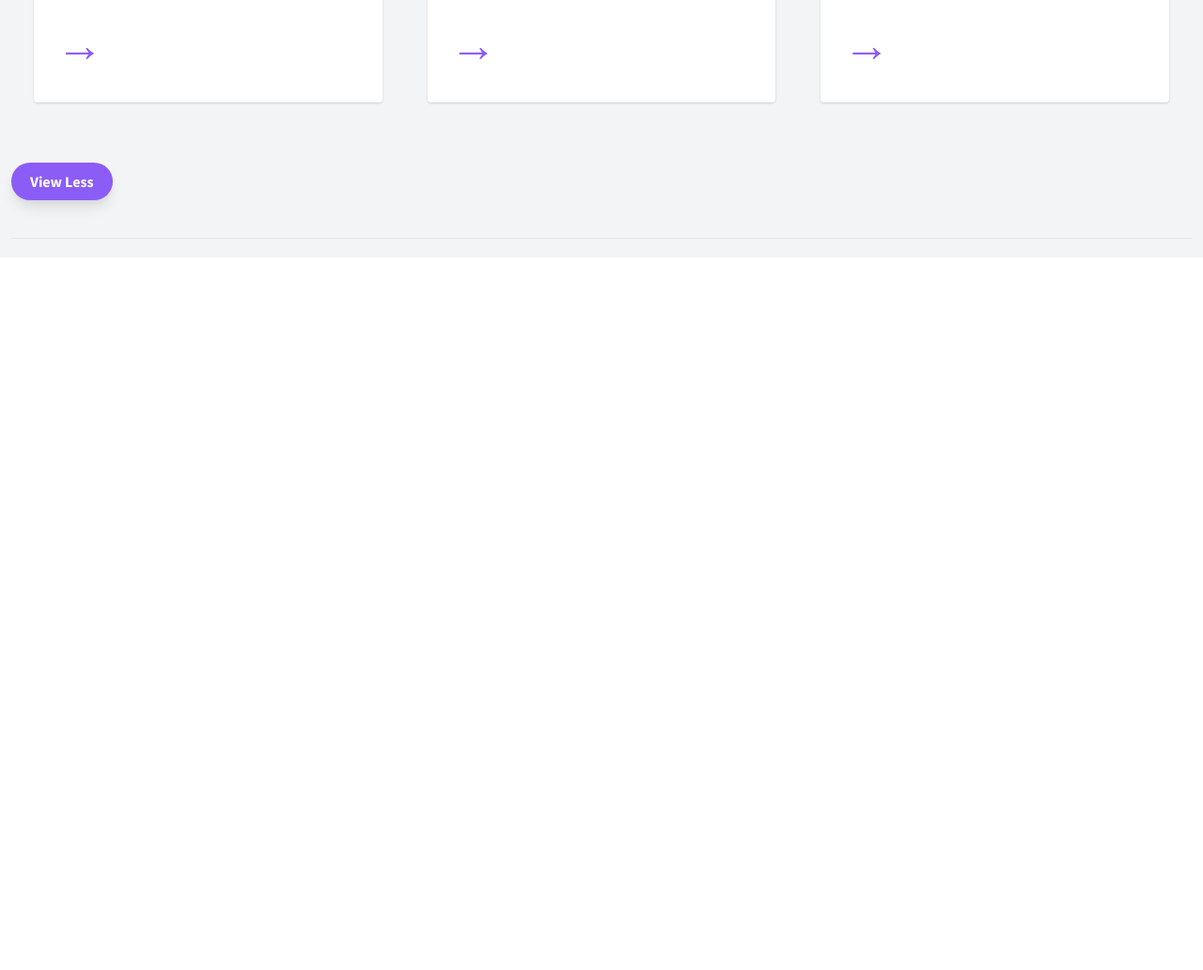
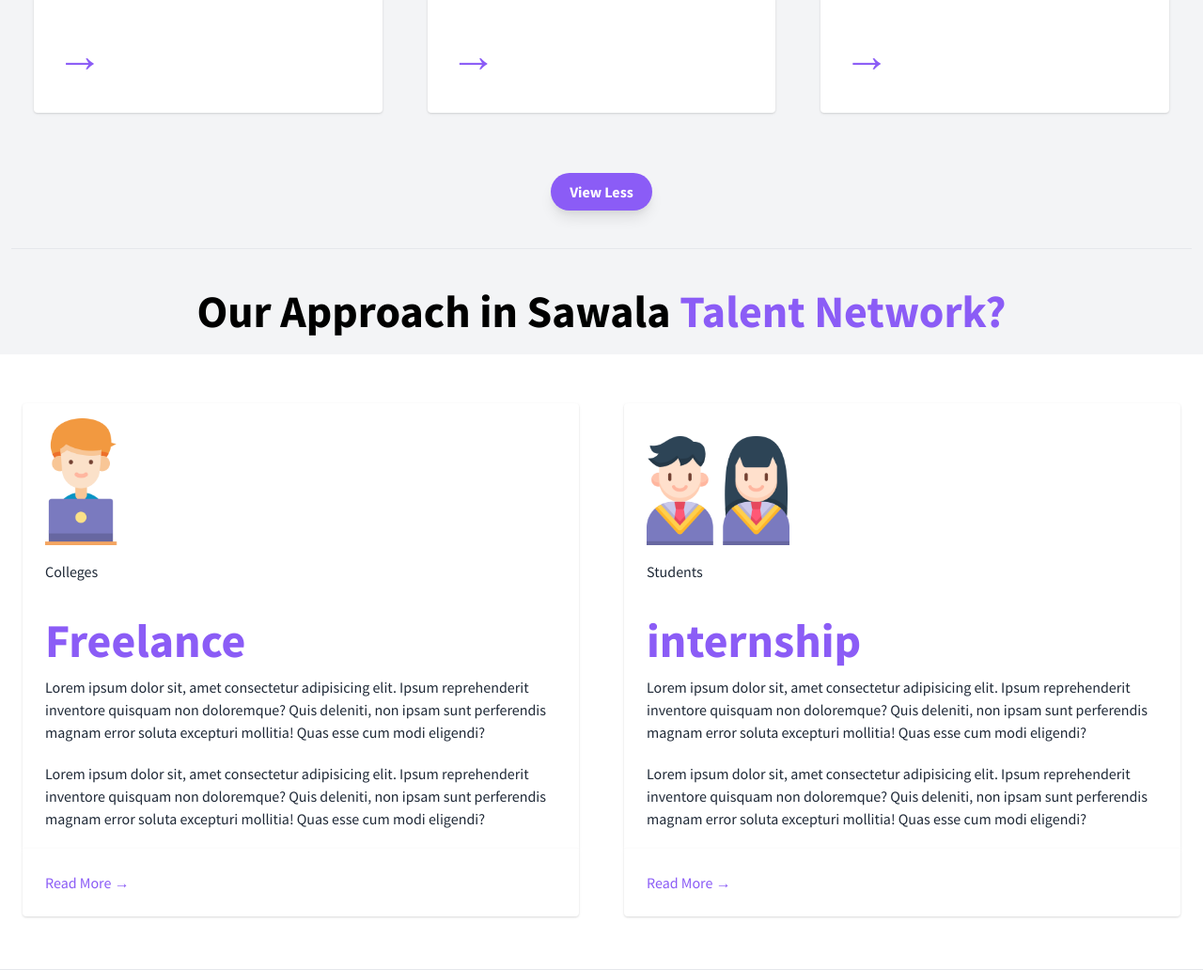
Before and after one commit to sawala-internship/stn-smk-lemahsugih, a plain HTML site: page index.html in a window 1280 px wide. Shown: the part 2610-3642 px from the top of the page at 94% size. Before the commit the page ends 2884 px from the top, so only its background shows below. Drawn offline with nearby package versions, Linux system fonts and the light colour scheme.

Commit message:
rubah isi html

```diff
--- a/index.html
+++ b/index.html
@@ -226,7 +226,7 @@
                     <div class="flex-1 bg-white rounded-t rounded-b-none overflow-hidden shadow">
                       <a href="#" class="flex flex-wrap no-underline hover:no-underline">
                         <div class="w-full font-bold text-gray-800 px-6 pt-10" style="color: #8B5CF6; font-size: 25px;">
-                          Software Engineering
+                          Finance
                         </div>
                         <p class="text-gray-800 text-base px-6 mb-5">
                           Lorem ipsum dolor sit amet, consectetur adipiscing elit. Aliquam at ipsum eu nunc commodo
@@ -244,7 +244,7 @@
                     <div class="flex-1 bg-white rounded-t rounded-b-none overflow-hidden shadow">
                       <a href="#" class="flex flex-wrap no-underline hover:no-underline">
                         <div class="w-full font-bold text-gray-800 px-6 pt-10" style="color: #8B5CF6; font-size: 25px;">
-                          Graphic Designer
+                          Social Media Manager
                         </div>
                         <p class="text-gray-800 text-base px-6 mb-5">
                           Lorem ipsum dolor sit amet consectetur adipisicing elit. Consectetur porro cupiditate ipsum
@@ -264,8 +264,12 @@
                       <a href="#" class="flex flex-wrap no-underline hover:no-underline">
                         <div class="w-full font-bold text-xl text-gray-800 px-6 pt-10"
                           style="color: #8B5CF6; font-size: 25px;">
-                          Barista
+                          Waiter
                         </div>
+                        <p class="text-gray-800 text-base px-6 mb-5">
+                          Lorem ipsum dolor sit amet, consectetur adipiscing elit. Aliquam at ipsum eu nunc commodo
+                          posuere et sit amet ligula.
+                        </p>
                         <p class="text-gray-800 text-base px-6 mb-5">
                           Lorem ipsum dolor sit amet, consectetur adipiscing elit. Aliquam at ipsum eu nunc commodo
                           posuere et sit amet ligula.
@@ -280,16 +284,85 @@
                   </div>
                 </div>
                 <section id="buton">
-                  <button class="mx-auto lg:mx-0 hover:underline bg-violet text-white font-bold rounded-full my-6 py-2 px-5 shadow-lg focus:outline-none focus:shadow-outline
-           transform transition hover:scale-85 duration-300 ease-in-out"
-                    style="background-color:#8B5CF6 ; justify-content: center;">
-                    View Less
-                  </button>
+                  <div class="flex items-center justify-center">
+                    <button class="mx-auto lg:mx-0 hover:underline bg-violet text-white font-bold rounded-full my-6 py-2 px-5 shadow-lg focus:outline-none focus:shadow-outline
+           transform transition hover:scale-85 duration-300 ease-in-out justify-center"
+                      style="background-color:#8B5CF6 ;">
+                      View Less
+                    </button>
+                  </div>
                 </section>
               </section>
             </section>
       </section>
-    </div>
+      <section id="pekerja">
+        <div class="flex flex-col w-full justify-center items-center text-center md:text-left">
+          <h1 class="my-4 text-5xl font-bold leading-tight text-black ">
+            Our Approach in Sawala<span style="color:#8B5CF6 ;"> Talent Network?</span></h1>
+      </section>
+      </section>
+      <section class="border-b py-4">
+        <div class="container mx-auto flex flex-wrap pt-0 pb-4">
+          <div class="w-full mb-2">
+            <div class="h-1 mx-auto gradient w-64 opacity-25 my-0 py-0 rounded-t"></div>
+          </div>
+          <div class="w-full md:w-1/3 p-6 flex flex-col flex-grow flex-shrink">
+            <div class="flex-1 bg-white rounded-t rounded-b-none overflow-hidden shadow">
+              <a href="#" class="flex flex-wrap no-underline hover:no-underline">
+                <img src="Freelance (1).png" width="200" class="py-4 px-6">
+                <div class="w-full text-gray-800 px-6">
+                  Colleges
+                </div>
+                <div class="w-full font-bold text-gray-800 px-6 pt-6" style="color: #8B5CF6; font-size: 50px;">
+                  Freelance
+                </div>
+                <p class="text-gray-800 text-base px-6 mb-5">
+                  Lorem ipsum dolor sit, amet consectetur adipisicing elit. Ipsum reprehenderit inventore quisquam non
+                  doloremque? Quis deleniti, non ipsam sunt perferendis magnam error soluta excepturi mollitia! Quas
+                  esse cum modi eligendi?
+                </p>
+                <p class="text-gray-800 text-base px-6 mb-5">
+                  Lorem ipsum dolor sit, amet consectetur adipisicing elit. Ipsum reprehenderit inventore quisquam non
+                  doloremque? Quis deleniti, non ipsam sunt perferendis magnam error soluta excepturi mollitia! Quas
+                  esse cum modi eligendi?
+                </p>
+              </a>
+            </div>
+            <div class="flex-none mt-auto bg-white rounded-b rounded-t-none overflow-hidden shadow p-6">
+              <div class="flex items-center justify-start " style="color: #8B5CF6; font-size: 40;">Read More
+                &#8594;
+              </div>
+            </div>
+          </div>
+          <div class="w-full md:w-1/3 p-6 flex flex-col flex-grow flex-shrink">
+            <div class="flex-1 bg-white rounded-t rounded-b-none overflow-hidden shadow">
+              <a href="#" class="flex flex-wrap no-underline hover:no-underline">
+                <img src="Internship.png" width="200" class="py-4 px-6">
+                <div class="w-full text-gray-800 px-6">
+                  Students
+                </div>
+                <div class="w-full font-bold text-gray-800 px-6 pt-6" style="color: #8B5CF6; font-size: 50px;">
+                  internship
+                </div>
+                <p class="text-gray-800 text-base px-6 mb-5">
+                  Lorem ipsum dolor sit, amet consectetur adipisicing elit. Ipsum reprehenderit inventore quisquam non
+                  doloremque? Quis deleniti, non ipsam sunt perferendis magnam error soluta excepturi mollitia! Quas
+                  esse cum modi eligendi?
+                </p>
+                <p class="text-gray-800 text-base px-6 mb-5">
+                  Lorem ipsum dolor sit, amet consectetur adipisicing elit. Ipsum reprehenderit inventore quisquam non
+                  doloremque? Quis deleniti, non ipsam sunt perferendis magnam error soluta excepturi mollitia! Quas
+                  esse cum modi eligendi?
+                </p>
+              </a>
+            </div>
+            <div class="flex-none mt-auto bg-white rounded-b rounded-t-none overflow-hidden shadow p-6">
+              <div class="flex items-center justify-start " style="color: #8B5CF6; font-size: 40;">Read More
+                &#8594;
+              </div>
+            </div>
+          </div>
+        </div>
 </body>
 
 </html>
--- a/style.css
+++ b/style.css
@@ -16,3 +16,7 @@ ul {
     background-color:  #F3F4F6;
     background-size: cover;
 }
+#pekerja {
+    background-color:  #F3F4F6;
+    background-size: cover;
+}
```
Also changed, not shown: Freelance (1).png (added), Internship.png (added).
